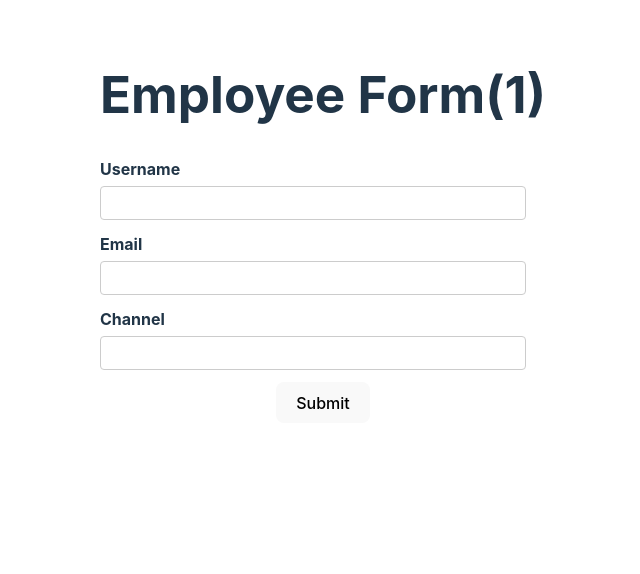
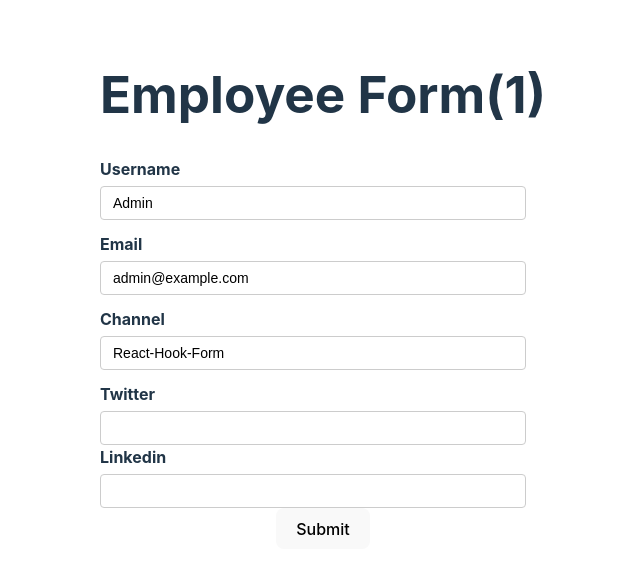
Before and after one commit to raiyhanbhuiyan17/React-Hook-Form, a React (Create React App) app: page / in a window 1280 px wide. Shown: the top 574 px of the page, without its empty margins (317-957 px from the left). Built offline with nearby package versions, Linux system fonts and the light colour scheme; no server answers.

Commit message:
04 adding nested objects: linkedin and twitter as social

```diff
--- a/src/components/Form.tsx
+++ b/src/components/Form.tsx
@@ -5,22 +5,26 @@ import {DevTool} from "@hookform/devtools";
 let renderCount = 0;
 //defining the types-typescript
 type FormValues={
-  username: string
-  email: string
-  channel: string
+  username: string;
+  email: string;
+  channel: string;
+  social: {
+    linkedin: string;
+    twitter: string;
+  };
 }
 
  const Form = () => {
     const form = useForm<FormValues>({
       // setting up default values from api or userend
-      defaultValues: async () => {
-        const response = await fetch("https://jsonplaceholder.typicode.com/users/1")
-        const data = await response.json();
-        return{
-          username: data.username,
-          email: data.email,
-          channel: ""
-        };
+      defaultValues:{
+          username: "Admin",
+          email: "admin@example.com",
+          channel: "React-Hook-Form",
+          social:{
+            linkedin:"",
+            twitter:"",
+          }
       }
     });
     //console.log(form);
@@ -82,6 +86,16 @@ type FormValues={
           <p className="error">{errors.channel?.message}</p>
           </div>
 
+          <div form-control>
+          <label htmlFor="twitter">Twitter</label>
+          <input type="text" id="twitter" {...register("social.twitter")} />
+          </div>
+
+          <div form-control>
+          <label htmlFor="twitter">Linkedin</label>
+          <input type="text" id="linkedin" {...register("social.twitter")} />
+          </div>
+
           <button>Submit</button>
         </form>
         <DevTool control={control}/>
```
